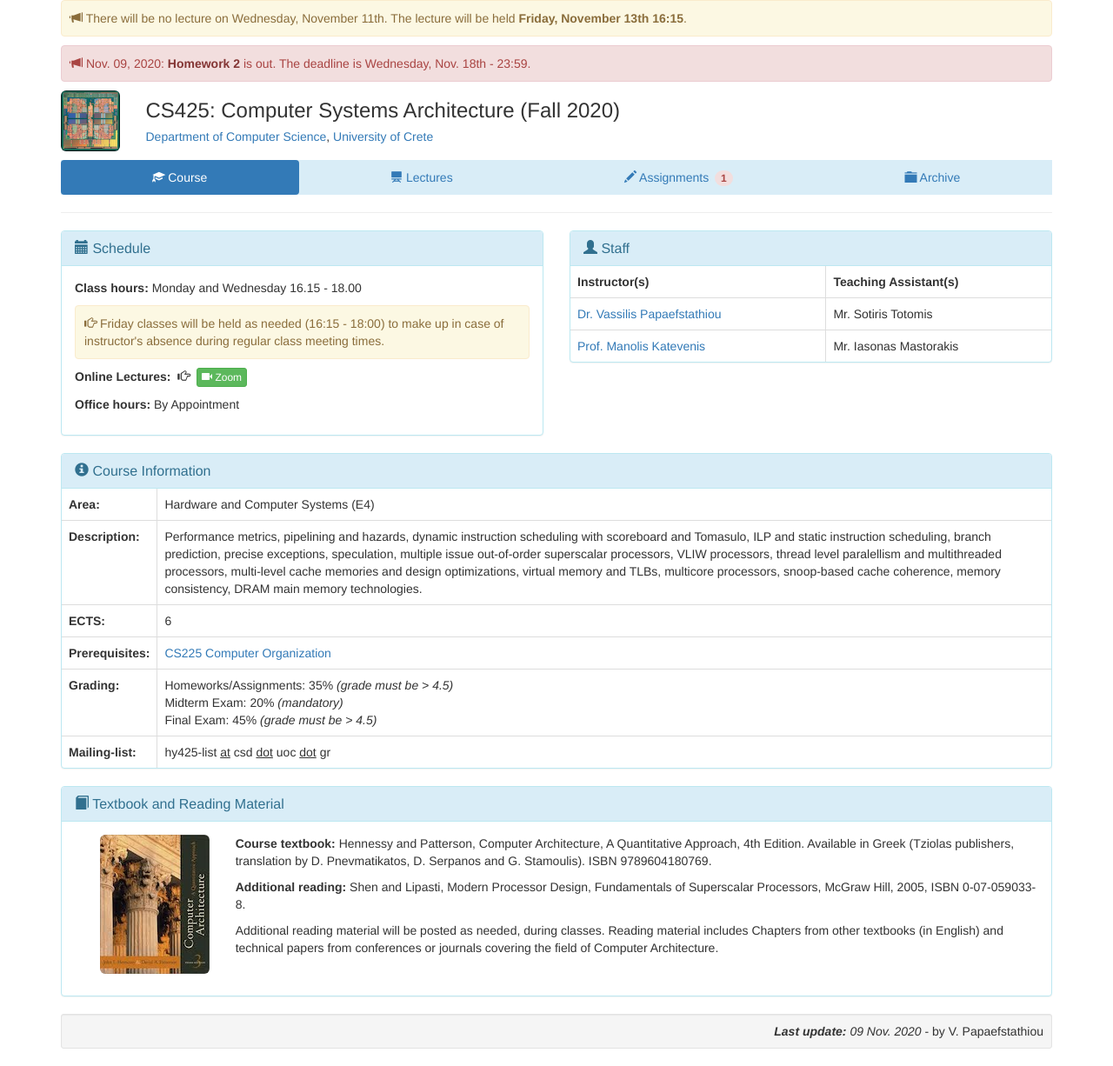
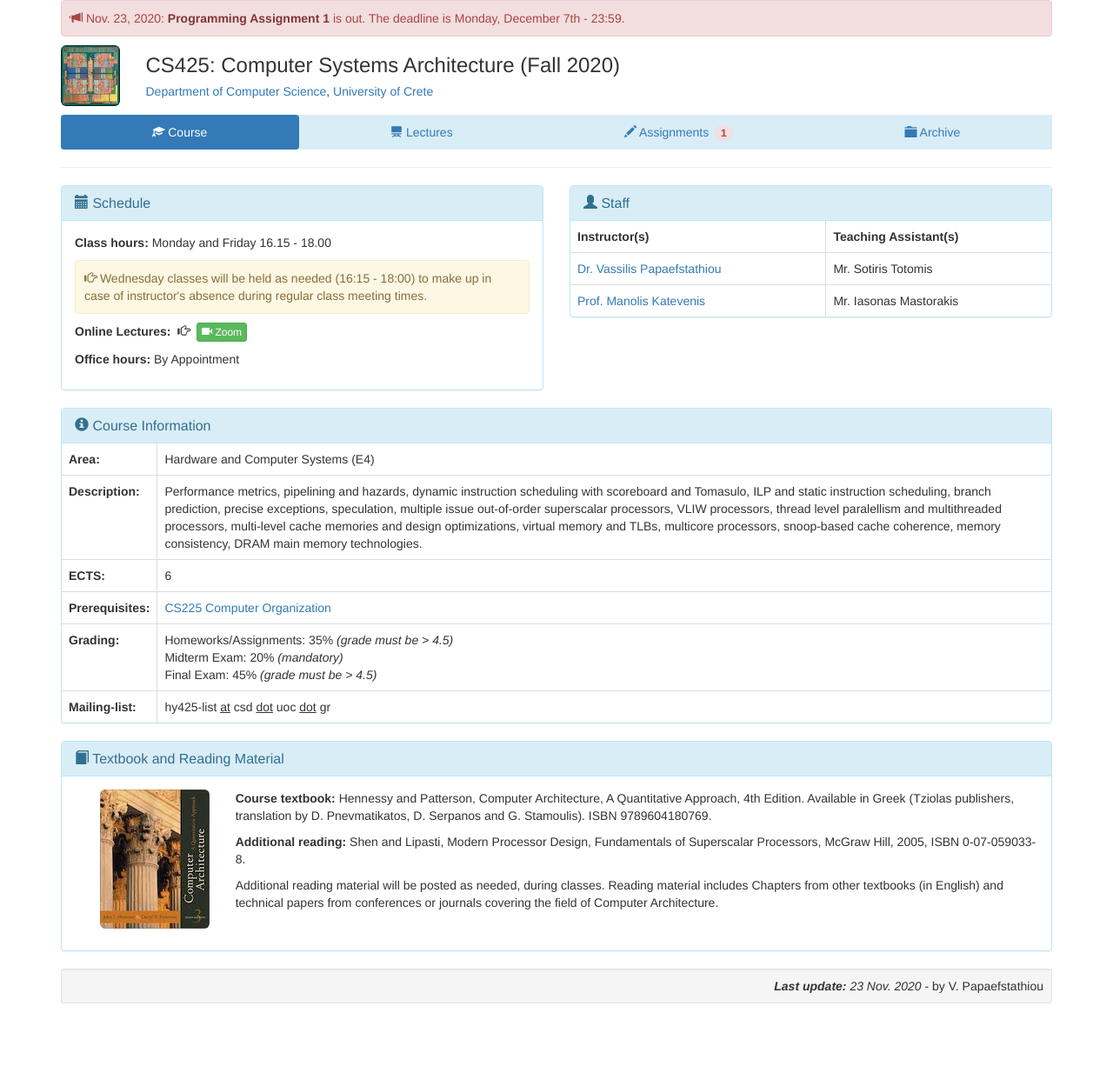
Before and after one commit to papaef/hy425_2020f, a plain HTML site: page index.html in a window 1280 px wide. Shown: the whole page at 87% size. After the commit the page ends 1174 px from the top, so only its background shows below. Drawn offline with Linux system fonts and the light colour scheme.

Commit message:
lectures and pa1

```diff
--- a/index.html
+++ b/index.html
@@ -23,10 +23,12 @@
   <!-- ALERTS -->
   <div class="row">
     <div class="col-md-12">
+    <!--
       <div class="alert alert-warning myalert" role="alert">
         <span class="glyphicon glyphicon-bullhorn" aria-hidden="true"></span>
         There will be no lecture on Wednesday, November 11th. The lecture will be held <b>Friday, November 13th 16:15</b>.
       </div>
+      -->
       <!--div class="alert alert-danger myalert" role="alert">
         <span class="glyphicon glyphicon-bullhorn" aria-hidden="true"></span>
         The lectures will start <b>Monday September 28th 2020 at 16.15</b> via the online platform Zoom.
@@ -54,17 +56,14 @@
       </div>
       -->
 
+     <!--
       <div class="alert alert-danger myalert" role="alert">
         <span class="glyphicon glyphicon-bullhorn" aria-hidden="true"></span>
           Nov. 09, 2020: <a href="homeworks/HY425_Homework2.pdf" class="alert-link">Homework 2</a> is out. The deadline is Wednesday, Nov. 18th - 23:59.
       </div>
+      -->
 
    <!--
-      <div class="alert alert-danger myalert" role="alert">
-        <span class="glyphicon glyphicon-bullhorn" aria-hidden="true"></span>
-          Nov. 04, 2019: <a href="homeworks/HY425_Homework2.pdf" class="alert-link">Homework 2</a> is out. The deadline is Friday, November 15th - 23:59.
-      </div>
-
       <div class="alert alert-warning myalert" role="alert">
         <span class="glyphicon glyphicon-bullhorn" aria-hidden="true"></span>
           The <b>Midterm Exam</b> will take place <b>Wednesday, November 20th 16:00 - 18:00</b> in room H.204.
@@ -80,12 +79,10 @@
       </div>
       -->
 
-<!--
       <div class="alert alert-danger myalert" role="alert">
         <span class="glyphicon glyphicon-bullhorn" aria-hidden="true"></span>
-          Nov. 22, 2019: <a href="homeworks/HY425_ProgAssignment1.pdf" class="alert-link">Programming Assignment 1</a> is out. The deadline is Friday, December 6th - 23:59.
+          Nov. 23, 2020: <a href="homeworks/HY425_ProgAssignment1.pdf" class="alert-link">Programming Assignment 1</a> is out. The deadline is Monday, December 7th - 23:59.
       </div>
--->
 
 
 <!--
@@ -164,12 +161,12 @@
             </div>
             <div class="panel-body">
               <p>
-                <b>Class hours:</b> Monday and Wednesday 16.15 - 18.00 <!--in room H.204-->
+                <b>Class hours:</b> Monday and Friday 16.15 - 18.00 <!--in room H.204-->
               </p>
               <!-- COULD BE well-sm bg-alert -->
               <div class="alert alert-warning myalert" role="alert">
                 <span class="glyphicon glyphicon-hand-right" aria-hidden="true"></span>
-                Friday classes will be held as needed <!--in room H.206--> (16:15 - 18:00) to make up in case of instructor's absence during regular class meeting times.
+                Wednesday classes will be held as needed <!--in room H.206--> (16:15 - 18:00) to make up in case of instructor's absence during regular class meeting times.
               </div>
               <p>
                 <b>Online Lectures:</b>
@@ -413,27 +410,24 @@
               <td>Section 2.2, Appendix G (G.1 - G.3) from course textbook</td>
             </tr>
 
-<!--
             <tr>
-              <td>Nov. 6</td>
+              <td>Nov. 9</td>
               <td>Static Instruction Scheduling</td>
-              <td>Slides from Nov. 4</a></td>
+              <td>Slides from Nov. 6</a></td>
               <td></td>
             </tr>
--->
 
-<!--
             <tr>
-              <td>Nov. 6</td>
+              <td>Nov. 13</td>
               <td>Branch Prediction</td>
               <td><a href="lectures/HY425_L7_BranchPrediction.pdf">Slides <span class="glyphicon glyphicon-save" aria-hidden="true"></span></a></td>
               <td>Sections 2.3, 2.9 (pages 121-126), Appendix G (G.4) from course textbook.</td>
             </tr>
 
             <tr>
-              <td>Nov. 8</td>
+              <td>Nov. 16</td>
               <td>Branch Prediction</td>
-              <td>Slides from Nov. 6</a></td>
+              <td>Slides from Nov. 16</a></td>
               <td>
                   <a href="lectures/reading/yeh.pdf">1. Alternative implementations of two-level adaptive branch predictors <span class="glyphicon glyphicon-save" aria-hidden="true"></span></a>
                   <br>
@@ -441,6 +435,7 @@
               </td>
             </tr>
 
+<!--
             <tr class="info">
               <td>Nov. 18</td>
               <td>Solutions for Homeworks 1 and 2 (S. Totomis and I. Mastorakis)</td>
@@ -458,16 +453,17 @@
               <td></td>
               <td>All lectures up to Branch Prediction (inclusive)</td>
             </tr>
+-->
 
             <tr>
-              <td>Nov. 22</td>
+              <td>Nov. 20</td>
               <td>Reorder Buffer, Precise Exceptions and Speculation</td>
               <td><a href="lectures/HY425_L8_ReorderBuffer.pdf">Slides <span class="glyphicon glyphicon-save" aria-hidden="true"></span></a></td>
               <td>Appendix A (A.4), Section 2.6, Section 2.9 (pages 127-129) from course textbook</td>
             </tr>
 
             <tr>
-              <td>Nov. 25</td>
+              <td>Nov. 23</td>
               <td>Multiple Issue Processors: Superscalar and VLIW</td>
               <td><a href="lectures/HY425_L9_MultipleIssue.pdf">Slides <span class="glyphicon glyphicon-save" aria-hidden="true"></span></a></td>
               <td>Sections 2.7, 2.8, Appendix G.3 (G-19 to G-21), Appendix G.6</td>
@@ -480,15 +476,14 @@
               <td><a href="lectures/reading/wall-ilp.pdf">Limits of Instruction-Level Parallelism <span class="glyphicon glyphicon-save" aria-hidden="true"></span></a></td>
             </tr>
 
+<!--
             <tr>
               <td>Nov. 29</td>
               <td>Multiple Issue Processors: Superscalar and VLIW</td>
               <td>Slides from Nov. 25</td>
               <td></td>
             </tr>
--->
 
-<!--
 
             <tr>
               <td>Nov. 30</td>
@@ -647,15 +642,13 @@
               <td class="text-danger"><b>Nov. 18, 23:59</b></td>
             </tr>
 
-<!--
             <tr>
-              <td>Nov. 22</td>
+              <td>Nov. 23</td>
               <td>Programming Assignment 1</td>
               <td><a href="homeworks/HY425_ProgAssignment1.pdf">PA <span class="glyphicon glyphicon-save" aria-hidden="true"></span></a></td>
-              <td class="text-danger"><b>Dec. 6, 23:59</b></td>
+              <td class="text-danger"><b>Dec. 7, 23:59</b></td>
             </tr>
 
--->
 <!--
             <tr>
               <td>Dec. 1</td>
@@ -741,7 +734,7 @@
 
   <!-- FOOTER -->
   <div class="well well-sm" align="right">
-    <i><b>Last update:</b> 09 Nov. 2020</i> - by V. Papaefstathiou
+    <i><b>Last update:</b> 23 Nov. 2020</i> - by V. Papaefstathiou
   </div>
   <!-- ______________________________________________________________________________________________ -->
 
```
Also changed, not shown: 4 other files.
